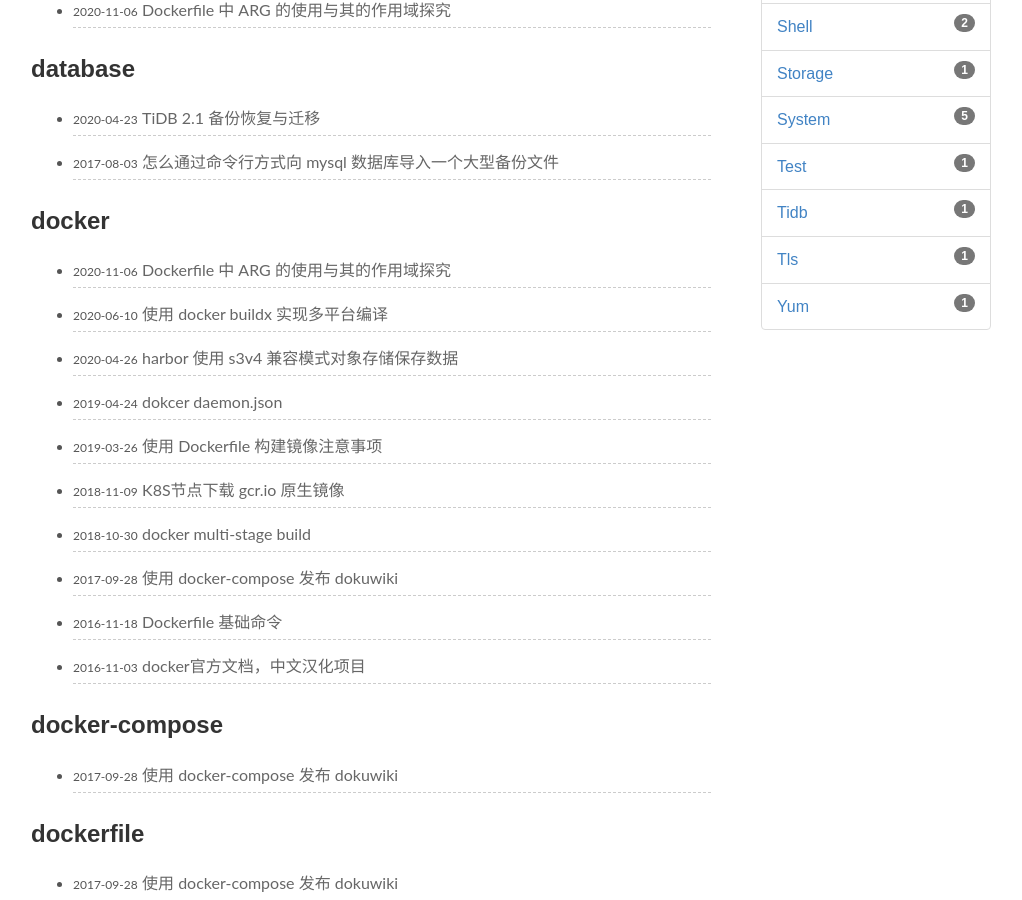
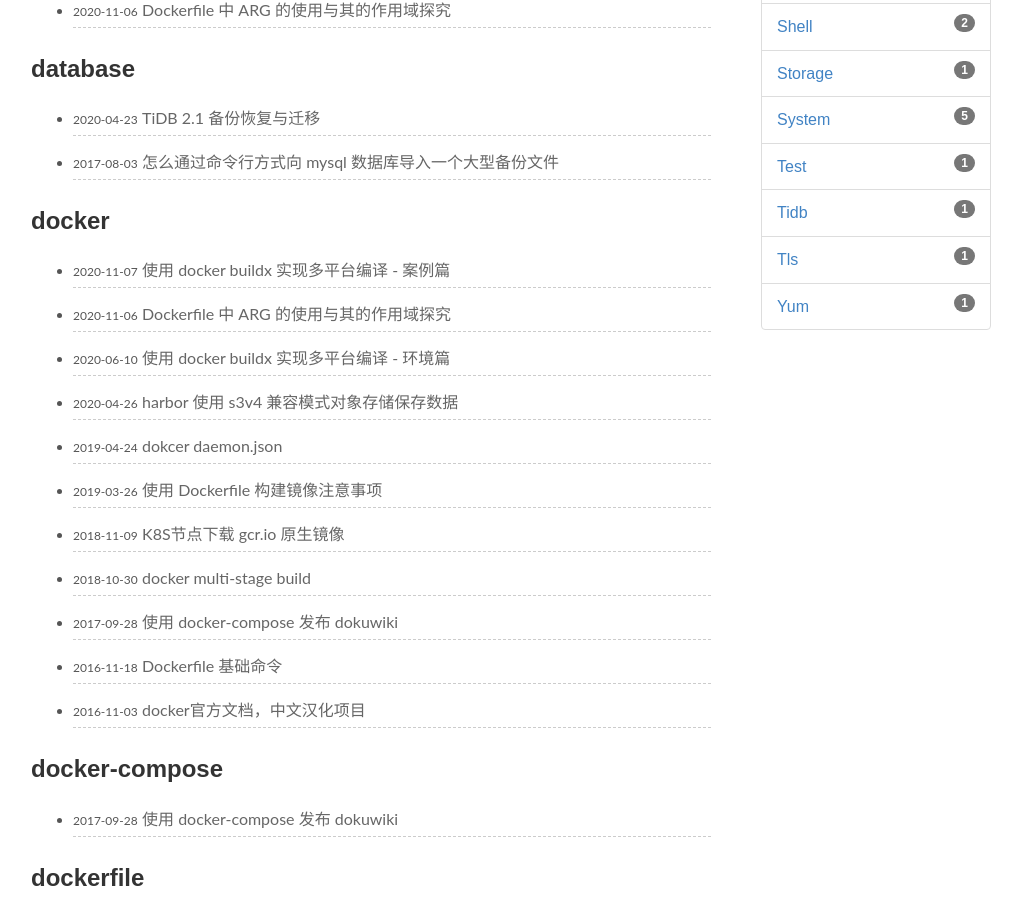
Before and after one commit to octowhale/octowhale.github.io, a Jekyll site: the page built from pages/categories.md, in a window 1280 px wide and 900 px high, scrolled down 1822 px. Shown: the whole window, without its empty margins (139-1161 px from the left). Built offline with Jekyll 4.4.1, drawn with Linux system fonts in a browser that asks for light colours; some of the changed lines change nothing that is shown.

Commit message:
add: docker-buildx-examples

````diff
--- a/_config.yml
+++ b/_config.yml
@@ -63,6 +63,7 @@
 quiet: false
 excerpt_separator: "\n\n"
 permalink: /:year/:month/:day/:title/
+# permalink: /:year/:month/:day/:title/
 gems:
     - jekyll-github-metadata
     - rouge
--- a/_posts/2020/2020-06-10-docker-buildx.md
+++ b/_posts/2020/2020-06-10-docker-buildx.md
@@ -1,8 +1,7 @@
 ---
 layout: post
-title: 使用 docker buildx 实现多平台编译
+title: 使用 docker buildx 实现多平台编译 - 环境篇
 categories: [docker]
-
 description: 使用 docker buildx 实现多平台编译
 keywords: keyword1, keyword2
 ---
--- /dev/null
+++ b/_posts/2020/2020-11-07-docker-buildx-examples.md
@@ -0,0 +1,193 @@
+---
+layout: post
+title: 使用 docker buildx 实现多平台编译 - 案例篇
+categories: [docker]
+description: 使用 docker buildx 构建镜像的案例分享
+keywords: docker, cpu, usage, example
+---
+
+# 使用 docker buildx 实现多平台编译 - 案例篇
+
+之前的文章中 [使用 docker buildx 实现多平台编译 - 环境篇](https://tangx.in/2020/06/10/docker-buildx/) 介绍了如何部署 docker buildx 环境。
+
+笔者本文将要分享自身在使用中的几个比较有意义的案例
+
+## 0x00 先说结论
+
+1. `docker buildx` 本身运行于容器环境， 所以 **scheduler** 和 **builder** 本机配置（ex, `/etc/hosts`, `/etc/docker/daemon.json` ） 的大部分配置和场景 其实是不可用的。
+1. 使用 `ssh://user@host` 可以方便的执行远程构建， 尤其是在构建最基础的镜像，需要海外镜像时。
+1. `docker buildx` 现在仍然处于实验阶段，在不断的更新。 尤其是在 Dockerfile 的使用上有很多新特性， 可以参考[dockerfile experimental](https://github.com/moby/buildkit/blob/master/frontend/dockerfile/docs/experimental.md)
+1. 转存和合并镜像非常方便， 结合 `github action` 可以完全托管。
+
+## 0x01 远端 builder
+
+之前的文章中， 我们通过 `qemu` 模拟了多架构的环境。 但实际在使用中， 在模拟架构中执行工作效率是特别低的， 如果已经执行某些项目编译， 那你就应该感同身受了。
+
+如笔者之前维护的 opencv 双架构的项目， 通过 *github action* 进行跨平台编译， 长达三四小时。而在本架构下只需要短短的10几分钟。
+
+![opencv-multi-arch-github-action.jpg](/images/2020/11/07/opencv-multi-arch-github-action.jpg)
+
+因此， 在同架构下执行编译或其他工作的需求就特别迫切了。
+
+1. 好在 `docker buildx` 可以支持 *专机专用* - 根据机器架构执行对应的任务。
+2. 另外， `docker` 本身也支持基于 `ssh://user@host` 协议的远程调用。 通过免密码证书， 非常容易管理。
+
+### 执行环境
+
+假设有三台机器, 且 scheduler 能通过证书免密码登录两台 builder。
+
+| 用途 | 主机地址 | CPU 架构 |
+| -- | -- | -- |
+| scheduler | 10.100.100.10 | - |
+| arm64 builder | 192.168.100.101 | arm64 / aarch64 |
+| amd64 builder | 192.168.100.102 | amd64 / x86_64 |
+
+### 创建 remotebuilder
+
+在 **scheduler(10.100.100.10)** 创建 remotebuilder , 命令如下
+
+```bash
+ARM64=ssh://root@192.168.100.101
+AMD64=ssh://root@192.168.100.102
+
+## 注意: 这里指定名称 remotebuilder
+DOCKER_HOST=${AMD64} docker buildx create --name remotebuilder --node hk-amd64 --platform=amd64
+### --append 表示追加， 而非重新创建
+DOCKER_HOST=${ARM64} docker buildx create --append --name remotebuilder --node hk-arm64 --platform=arm64
+
+## 使用 remotebuilder
+docker buildx use remotebuilder
+
+## 查看 remotebuilder 状态
+docker buildx ls --builder remotebuilder
+```
+
+到此位置， `remote builder` 及创建成功了。
+
+当我们在本地执行 `docker buildx build ...` 任务的时候， 任务就会分发到对应 cpu 架构的主机上。
+
+### 执行镜像构建
+
+1. 创建 Dockerfile
+
+这里 `Dockerfile` 非常简单， 仅仅就是拉取 `centos:8` 镜像。
+
+```bash
+mkdir -p centos/ && cd centos/
+echo "FROM centos:8" > Dockerfile
+tree
+    # .
+    # └── Dockerfile
+
+    # 0 directories, 1 file
+```
+
+2. 使用 `docker buildx` 命令拉取镜像。
+
+> 注意: 这里我们没有使用 `--tag` 指定目标镜像名称。
+
+```bash
+docker buildx build --platform=linux/amd64,linux/arm64 .
+```
+
+![remote-builder.jpg](/images/post/2020/11/07/remote-build.jpg)
+
+3. 重新执行 `docker buildx` 命令。
+
+> 注意: 这次我们使用了 `--tag` 和 `--push`， 在构建完成后，会推送到目标 `docker registry`
+
+> 注意2: 如果要执行 `--push` 成功， 只需要在 **scheduler** 主机上执行 `docker login` 即可， **builder** 上并无登录需求。
+
+```bash
+docker buildx build --platform=linux/amd64,linux/arm64 --tag tangx/centos:8 --push .
+```
+
+![remote-builder.jpg](/images/post/2020/11/07/remote-build-push.jpg)
+
+注意红框位置， 这次直接结果 ， 多了 `exporting` 和 `merging`
+
+当任务执行换成之后，所构建的 `layer` 缓存会存在与 **`remote builder`** 上， 同时 **scheduler** 上会保存多架构的 manifest 信息。
+
+输出结果 [tangx/centos:8](https://hub.docker.com/r/tangx/centos/tags) 可以在 dockerhub 上看到。
+
+
+## 0x02 配置优化
+
+在国内使用 `docker buildx` 有一个最大的问题，就是网络。
+
+由于 `driver` 是有运行在容器中， 参考官方文档 [buildx - github.com](https://github.com/docker/buildx/blob/master/README.md#buildx-create-options-contextendpoint)， 很多本机的配置因此而不能生效。
+
+诸如 `docker.io` 这样国外官方镜像， 拉取速度就非常不理想了。
+
+
+```Dockerfile
+# Dockerfile
+FROM centos:8
+```
+
+```toml
+# buildkitd.toml
+[registry."docker.io"]
+  mirrors = ["wlzfs4t4.mirror.aliyuncs.com"]
+```
+
+```bash
+### create builder with mirror
+docker buildx create --use --name localbuilder --platform=linux/amd64,linux/arm64 --config=buildkitd.toml
+
+### build a image
+docker buildx build --platform=linux/amd64,linux/arm64 .
+```
+![builder-with-mirror.png](png/builder-with-mirror.png)
+
+```bash
+### without mirror
+docker buildx create --use --name localbuilder --platform=linux/amd64,linux/arm64
+
+### build a image
+docker buildx build --platform=linux/amd64,linux/arm64 .
+```
+![builder-without-mirror.png](./png/builder-without-mirror.png)
+
+从图片中可以看到， 在没有 mirror 的情况下， 甚至出现了网络问题。
+
+> 这是因为 builder 运行在容器类， 并没有使用宿主机的 `/etc/docker/daemon.json` 配置 (**假设宿主机已经配置了 mirror**), 即相当于国内**直连 `docker.io`** 拉去镜像。
+
+
+## 0x03 Dockerfile 案例
+
+### sync
+
+
+```Dockerfile
+ARG IMAGE
+FROM ${IMAGE}
+```
+
+```bash
+docker buildx build --platform=linux/amd64,linux/arm64 \
+  --tag ${image}:${tag} \
+  --file Dockerfile
+  --build-arg IMAGE=alpine:3.12 \
+  .
+```
+
+### combine
+
+```Dockerfile
+ARG TARGETARCH
+
+FROM arm64v8/alpine:3.12 as arm64
+FROM amd64/alpine:3.12 as amd64
+
+FROM ${TARGETARCH}
+
+```
+
+```bash
+docker buildx build --platform=linux/amd64,linux/arm64 \
+  --tag ${image}:${tag} \
+  --file Dockerfile
+  --build-arg IMAGE=alpine:3.12 \
+  .
+```
````
Also changed, not shown: images/post/2020/11/07/builder-with-proxy.png (added), images/post/2020/11/07/builder-without-proxy.png (added), images/post/2020/11/07/opencv-multi-arch-github-action.jpg (added), images/post/2020/11/07/remote-build-push.jpg (added), images/post/2020/11/07/remote-builder.jpg (added), 1 other file.
